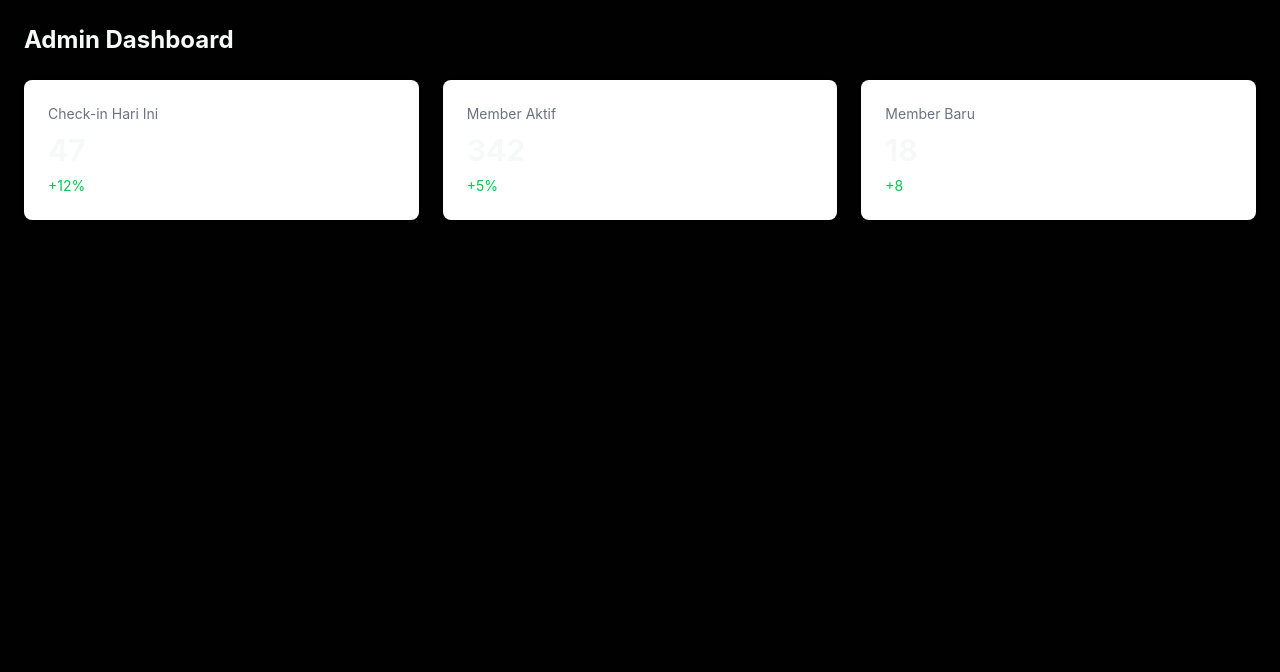
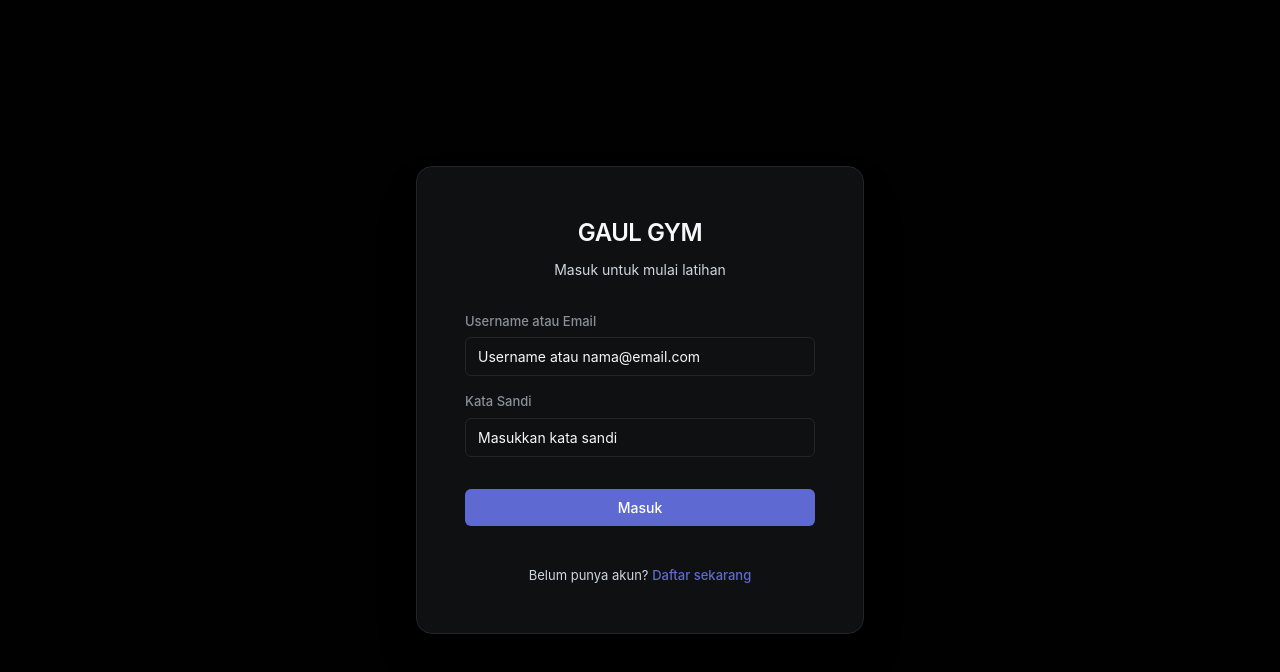
Before and after one commit to rajajalanan28/Gaulgym, a Next.js app: page /admin/dashboard in a window 1280 px wide. Shown: the top 672 px of the page. Built offline with nearby package versions, Linux system fonts and the light colour scheme; no server answers.

Commit message:
feat(auth): Protect all routes by default, wrapping RootLayout in ProtectedRoute

```diff
--- a/src/app/layout.tsx
+++ b/src/app/layout.tsx
@@ -2,6 +2,7 @@ import './globals.css';
 import type { Metadata } from 'next';
 import { Outfit } from 'next/font/google';
 import { AuthProvider } from '@/lib/auth-context';
+import ProtectedRoute from '@/components/ProtectedRoute';
 
 const outfit = Outfit({ subsets: ['latin'], variable: '--font-outfit' });
 
@@ -14,7 +15,11 @@ export default function RootLayout({ children }: { children: React.ReactNode })
   return (
     <html lang="id" className={outfit.variable}>
       <body className="bg-[#050505] text-white font-sans antialiased selection:bg-orange-500/30">
-        <AuthProvider>{children}</AuthProvider>
+        <AuthProvider>
+          <ProtectedRoute>
+            {children}
+          </ProtectedRoute>
+        </AuthProvider>
       </body>
     </html>
   );
--- a/src/components/auth/AuthForms.tsx
+++ b/src/components/auth/AuthForms.tsx
@@ -2,13 +2,14 @@
 
 import { useState } from "react";
 import { useAuth } from "@/lib/auth-context";
-import { useSearchParams } from "next/navigation";
+import { useSearchParams, usePathname } from "next/navigation";
 import { Suspense } from "react";
 
 function AuthFormsContent() {
   const searchParams = useSearchParams();
+  const pathname = usePathname();
   const selectedPlan = searchParams.get('plan');
-  const isRegister = searchParams.get('register') === 'true';
+  const isRegister = searchParams.get('register') === 'true' || pathname === '/register';
   const [view, setView] = useState<'login' | 'register'>(isRegister ? 'register' : 'login');
 
   const { login, register } = useAuth();
```
